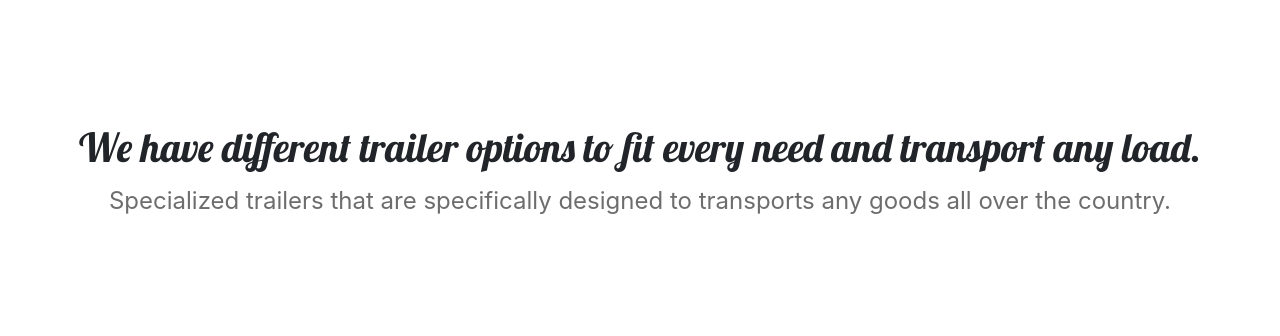
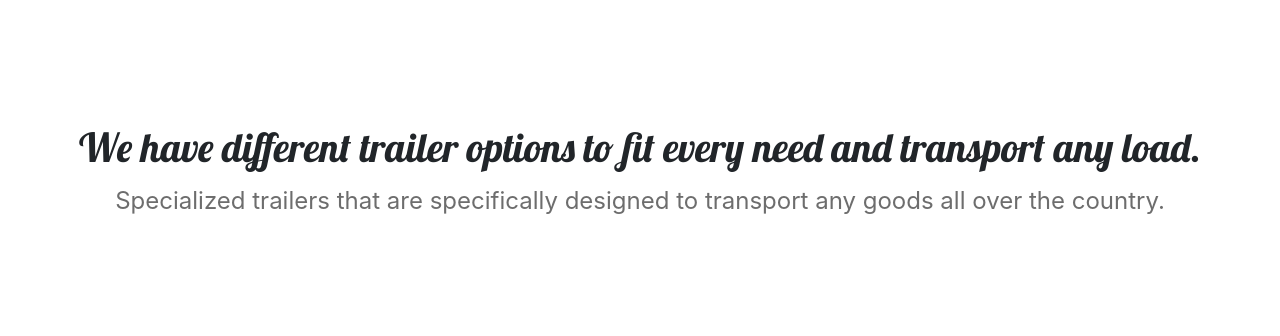
Before and after one commit to IevgenDimov/STI-Transportation-Website, a website: page index.html in a window 1280 px wide. Shown: the part 2053-2389 px from the top of the page. Drawn offline with nearby package versions, Linux system fonts and the light colour scheme; a web font is replaced by a local one.

Commit message:
changed some gramatical errors

```diff
--- a/index.html
+++ b/index.html
@@ -123,7 +123,7 @@
       <div class="purchase text-center" id="services">
         <h1>We have different trailer options to fit every need and transport any load.</h1>
         <p>
-         Specialized trailers that are specifically designed to transports any goods all over the country.
+         Specialized trailers that are specifically designed to transport any goods all over the country.
         </p>
         <div class="cards">
           <div class="d-flex flex-row justify-content-center flex-wrap">
--- a/main.js
+++ b/main.js
@@ -4,14 +4,14 @@ let nCount = selector => {
         .animate({
           Counter: $(this).text()
         }, {
-          // A string or number determining how long the animation will run.
+          // This is used to set a timer for how long it should take for the action to complete .A string or number determining how long the animation will run.
           duration: 4000,
-          // A string indicating which easing function to use for the transition.
+          // This determines how the animations should be completed, ease-in, ease-out or other options that effect the animation.
           easing: "swing",
           /**
            * A function to be called for each animated property of each animated element.
            * This function provides an opportunity to
-           *  modify the Tween object to change the value of the property before it is set.
+           *  modify the change  value of the property before it is set.
            */
           step: function (value) {
             $(this).text(Math.ceil(value));
```
